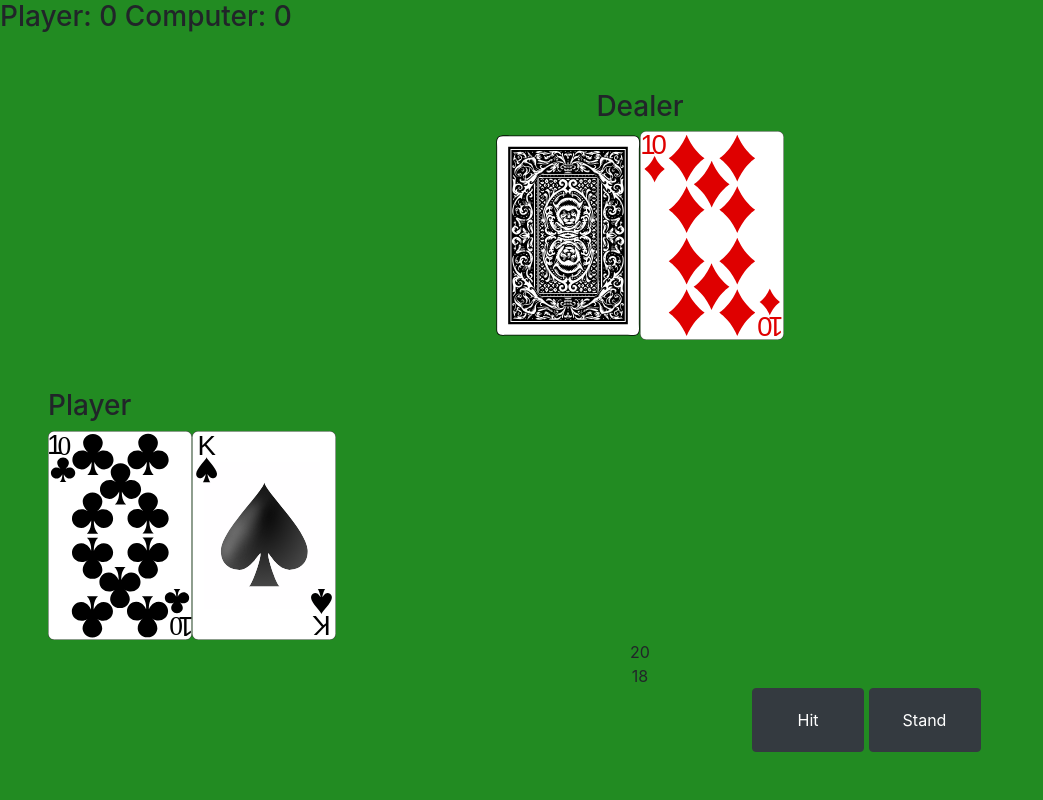
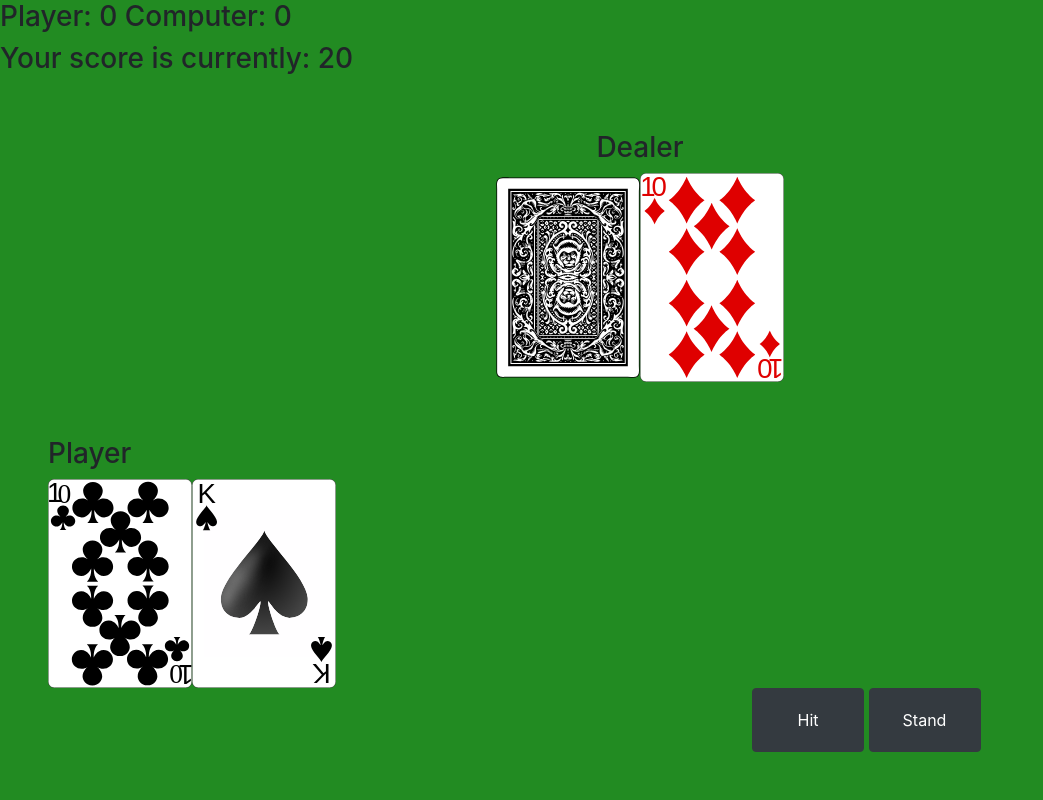
Before and after one commit to amonaco18/HackYourOwnOrientationProjectBlackjack, a Django app: page /game in a window 1280 px wide. Shown: the whole page, without its empty margins (0-1043 px from the left). Run offline with Django 3.2, Linux system fonts and the light colour scheme; some libraries are stand-ins or nearby versions.

Commit message:
Added game status and player score to game.html

```diff
--- a/app/BlackJack/static/css/game.css
+++ b/app/BlackJack/static/css/game.css
@@ -13,10 +13,12 @@ button{
 }
 
 #user_div{
+    display: block;
     padding: 3rem;
 }
 
 #cpu_div{
+    display: block;
     padding: 3rem;
     text-align: center;
 }
--- a/app/BlackJack/static/js/game.js
+++ b/app/BlackJack/static/js/game.js
@@ -19,7 +19,7 @@ class App{
 
         this.update_message(this.score_message);
 
-        document.getElementById("user_round_score").innerHTML = this.player.round_score;
+        document.getElementById("user_round_score").innerHTML = "Your score is currently: " + this.player.round_score;
         document.getElementById("cpu_round_score").innerHTML = this.computer.round_score;
 
         if(this.player.get_round_score() == 21){
@@ -36,7 +36,6 @@ class App{
 	    this.message = document.getElementById("messages").innerHTML = mes;
     }
 
-
 	add_user_hand(){
 		var user_card = this.deck.remove_card();
 
@@ -52,7 +51,7 @@ class App{
 		//render card to screen
         user_hand.appendChild(new_img);
 
-        document.getElementById("user_round_score").innerHTML = this.player.round_score;
+        document.getElementById("user_round_score").innerHTML = "Your score is currently: " + this.player.round_score;
 	}
 
 	add_computer_hand(flip){
@@ -103,7 +102,7 @@ class App{
 		        this.add_computer_hand(flip);
 		        }
 		}catch(error){
-		     console.log("Reshuffling Deck..");
+		     update_info("Reshuffling Deck..");
 		     this.player.reset_hand();
 	         this.computer.reset_hand();
 		     this.deck = new Deck();
@@ -170,7 +169,7 @@ class App{
 	end_round(game_code){
 	    switch(game_code) {
             case 0:
-                console.log("Player busted at " + this.player.get_round_score());
+                update_info("Player busted at " + this.player.get_round_score());
                 this.computer.set_total_score();
                 this.player.reset_round_score();
                 this.computer.reset_round_score();
@@ -180,7 +179,7 @@ class App{
             break;
 
             case 1:
-                console.log("Player jackpot!");
+                update_info("Player jackpot!");
                 this.player.set_total_score();
                 this.player.reset_round_score();
                 this.computer.reset_round_score();
@@ -190,7 +189,7 @@ class App{
             break;
 
             case 2:
-                console.log("Computer busted at " + this.computer.get_round_score());
+                update_info("Computer busted at " + this.computer.get_round_score());
                 this.player.set_total_score();
                 this.computer.reset_round_score();
                 this.player.reset_round_score();
@@ -200,7 +199,7 @@ class App{
             break;
 
             case 3:
-                console.log("Computer jackpot!");
+                update_info("Computer jackpot!");
                 this.computer.set_total_score();
                 this.player.reset_round_score();
                 this.computer.reset_round_score();
@@ -210,9 +209,9 @@ class App{
             break;
 
             case 4:
-                console.log("Both players stand... calculating winner");
+                update_info("Both players stand... calculating winner");
                 if(this.player.get_round_score() > this.computer.get_round_score()){
-                    console.log("Player wins round! Player: " + this.player.get_round_score() + " Computer: " + this.computer.get_round_score());
+                    update_info("Player wins round! Player: " + this.player.get_round_score() + " Computer: " + this.computer.get_round_score());
                     this.player.set_total_score();
                     this.player.reset_round_score();
                     this.computer.reset_round_score();
@@ -220,7 +219,7 @@ class App{
                     this.reset_hands();
                     this.update_message("Player: " + this.player.get_total_score().toString() + " Computer: " + this.computer.get_total_score().toString());
                 } else if (this.player.get_round_score() < this.computer.get_round_score()){
-                    console.log("Computer wins round! Player: " + this.player.get_round_score() + " Computer: " + this.computer.get_round_score());
+                    update_info("Computer wins round! Player: " + this.player.get_round_score() + " Computer: " + this.computer.get_round_score());
                     this.computer.set_total_score();
                     this.player.reset_round_score();
                     this.computer.reset_round_score();
@@ -228,7 +227,7 @@ class App{
                     this.reset_hands();
                     this.update_message("Player: " + this.player.get_total_score().toString() + " Computer: " + this.computer.get_total_score().toString());
                 } else {
-                    console.log("Draw! Player: " + this.player.get_round_score() + " Computer: " + this.computer.get_round_score());
+                    update_info("Draw! Player: " + this.player.get_round_score() + " Computer: " + this.computer.get_round_score());
                     this.player.reset_round_score();
                     this.computer.reset_round_score();
                     this.player.set_is_turn(true);
@@ -241,6 +240,12 @@ class App{
 
 //end class
 }
+
+function update_info(info){
+        this.message = document.getElementById("game_info").innerHTML = info;
+        console.log(info);
+}
+
 
 window.addEventListener("load", () => {
 	app = new App();
@@ -283,13 +288,13 @@ document.getElementById("hit_btn").addEventListener("click", async function(){
         try{
             app.add_user_hand();
         } catch(error){
-            alert("Out of cards. Reshuffling..")
+            update_info("Out of cards. Reshuffling..")
             app.reset_hands();
         }
         await sleep(1000);
         flag = app.check_round_end();
         app.end_round(flag);
     } else {
-        alert("Hey.. not your turn.");
+        update_info("Hey.. not your turn.");
     }
 });
--- a/app/BlackJack/templates/game.html
+++ b/app/BlackJack/templates/game.html
@@ -19,6 +19,10 @@
 
 <h3 id="messages"> </h3>
 
+<h3 id="game_info"> </h3>
+
+<h3 id="user_round_score"> </h3>
+
   <div id="cpu_div" class="container-fluid ">
     <h3>Dealer</h3>
     <div id="cpu_cards">
@@ -33,9 +37,9 @@
      <!-- add cards from deck here-->
     </div>
 
-    <div class="scores">
-      <div id="user_round_score" style="text-align:center">
-      </div>
+    <div class="scores" style="display:none">
+      <!--<div id="user_round_score" style="text-align:center">-->
+      <!--</div>-->
 
       <div id="cpu_round_score" style="text-align:center">
       </div>
```
